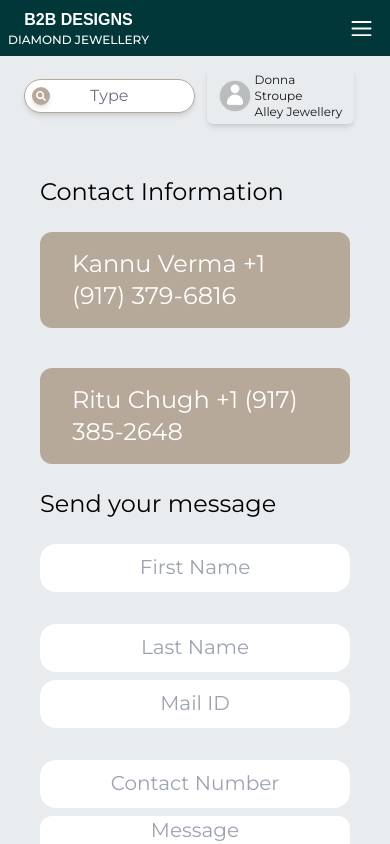
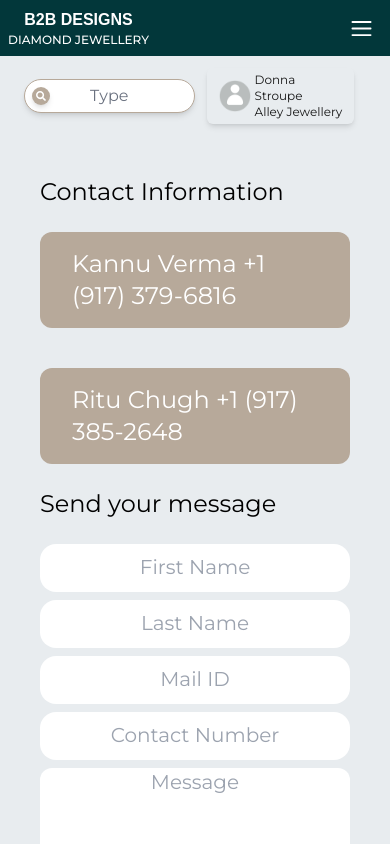
Before and after one commit to AtelierDiamond/client-jewellery-inventory, a Next.js app: page /contact in a window 390 px wide. Shown: the top 844 px of the page. Built offline with nearby package versions, Linux system fonts and the light colour scheme.

Commit message:
fix: css

```diff
--- a/src/components/pages/Contact.tsx
+++ b/src/components/pages/Contact.tsx
@@ -12,7 +12,7 @@
                     <div className='w-auto h-10 text-white bg-[#B7A99A] px-8 py-12 text-2xl rounded-xl flex items-center justify-center font-montserrat'>Ritu Chugh +1 (917) 385-2648</div>
                 </div>
                 <h2 className='text-2xl font-normal text-black my-6 font-montserrat'>Send your message</h2>
-                <div className='grid grid-cols-1 lg:grid-cols-2 gap-8'>
+                <div className='grid grid-cols-1 lg:grid-cols-2 xl:gap-8 gap-2'>
                     <div>
                         <input
                             type="text"
@@ -30,7 +30,7 @@
                         />
                     </div>
                 </div>
-                <div className='grid grid-cols-1 lg:grid-cols-2 gap-8 my-2'>
+                <div className='grid grid-cols-1 lg:grid-cols-2 xl:gap-8 gap-2 my-2'>
                     <div>
                         <input
                             type="text"
```
